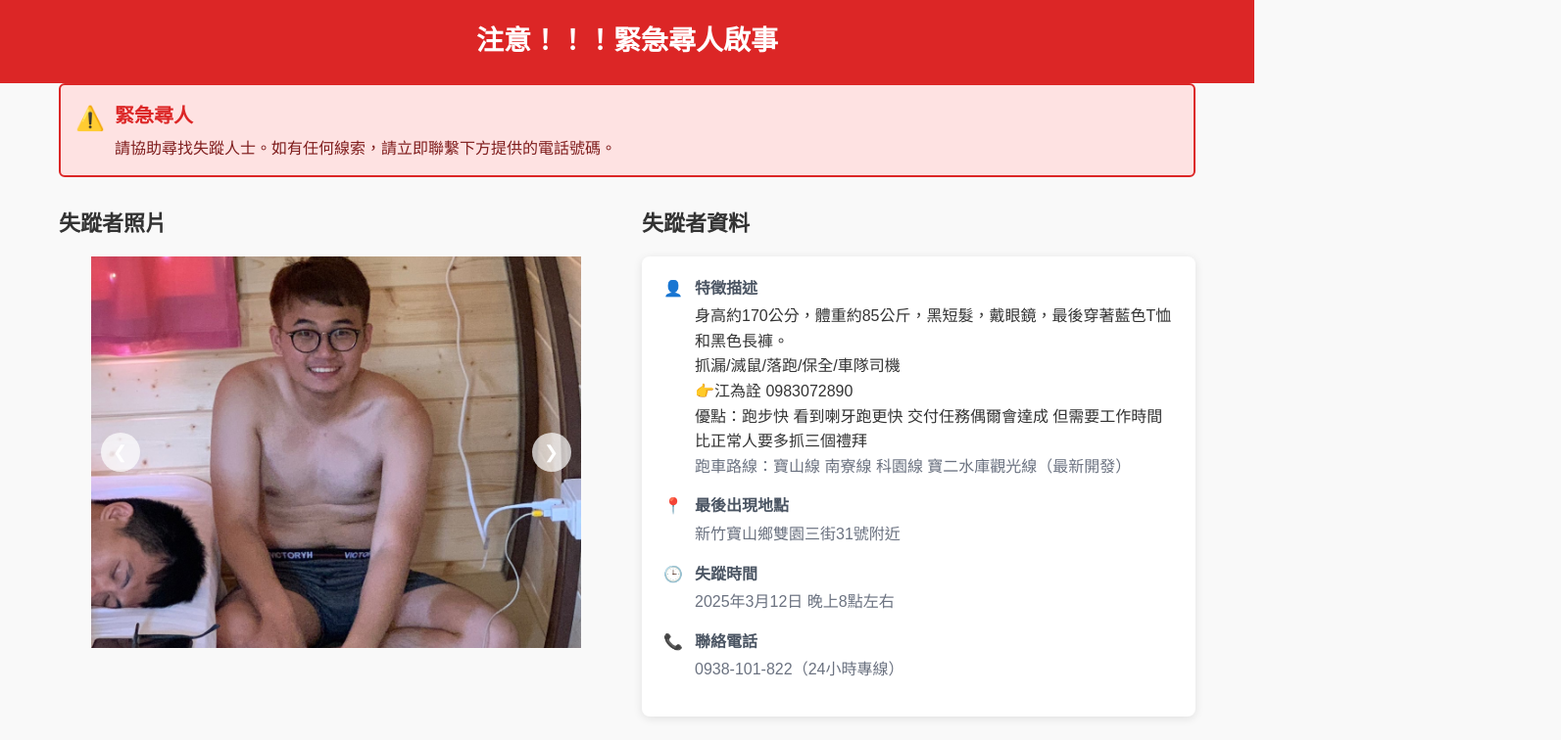
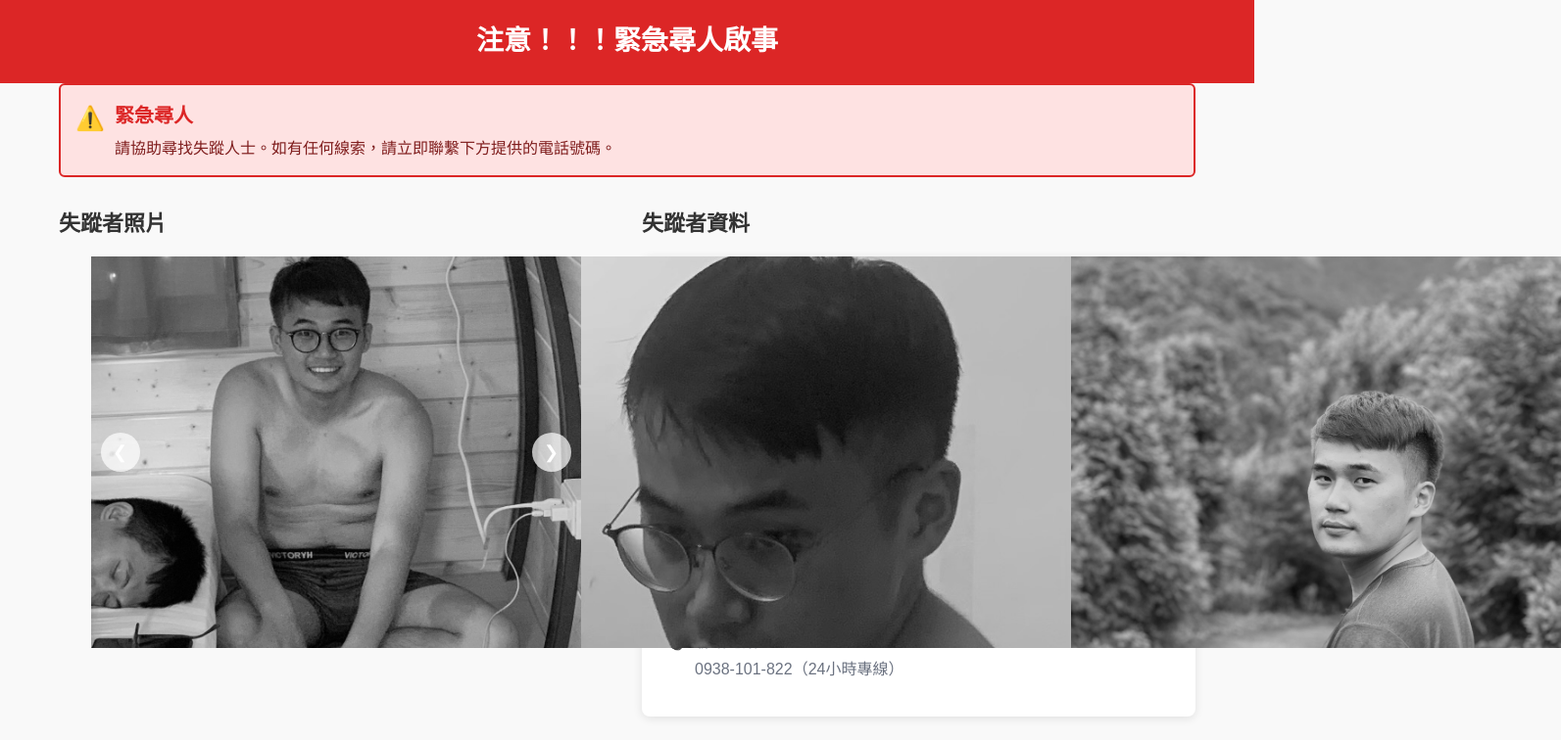
Before and after one commit to ok0204q/missingpeople, a plain HTML site: page index.html in a window 1280 px wide. Shown: the top 756 px of the page at 98% size, 1593 px wide, since content can reach past the window. Drawn offline with Linux system fonts and the light colour scheme.

Commit message:
Update index.html

```diff
--- a/index.html
+++ b/index.html
@@ -106,7 +106,6 @@
 
         .carousel-content {
             display: flex;
-            overflow: hidden;
         }
 
         .carousel-item {
@@ -119,6 +118,7 @@
             height: 400px;
             object-fit: cover;
             display: block;
+     	    filter: grayscale(100%);
         }
 
         .carousel-button {
```
